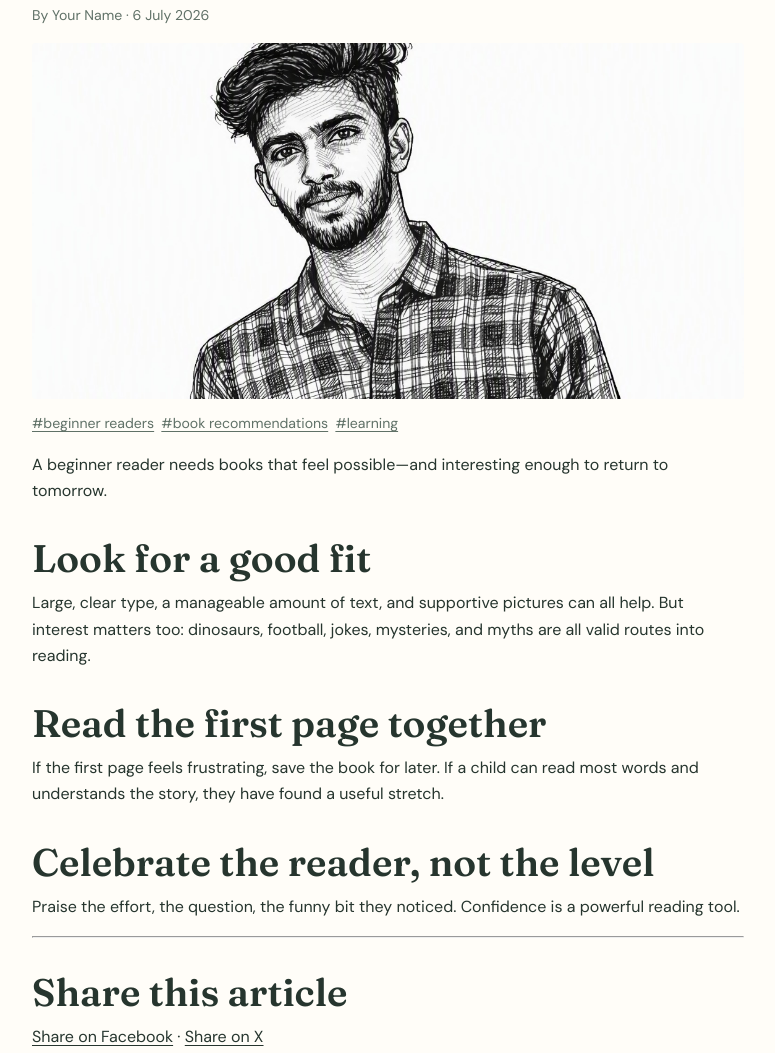
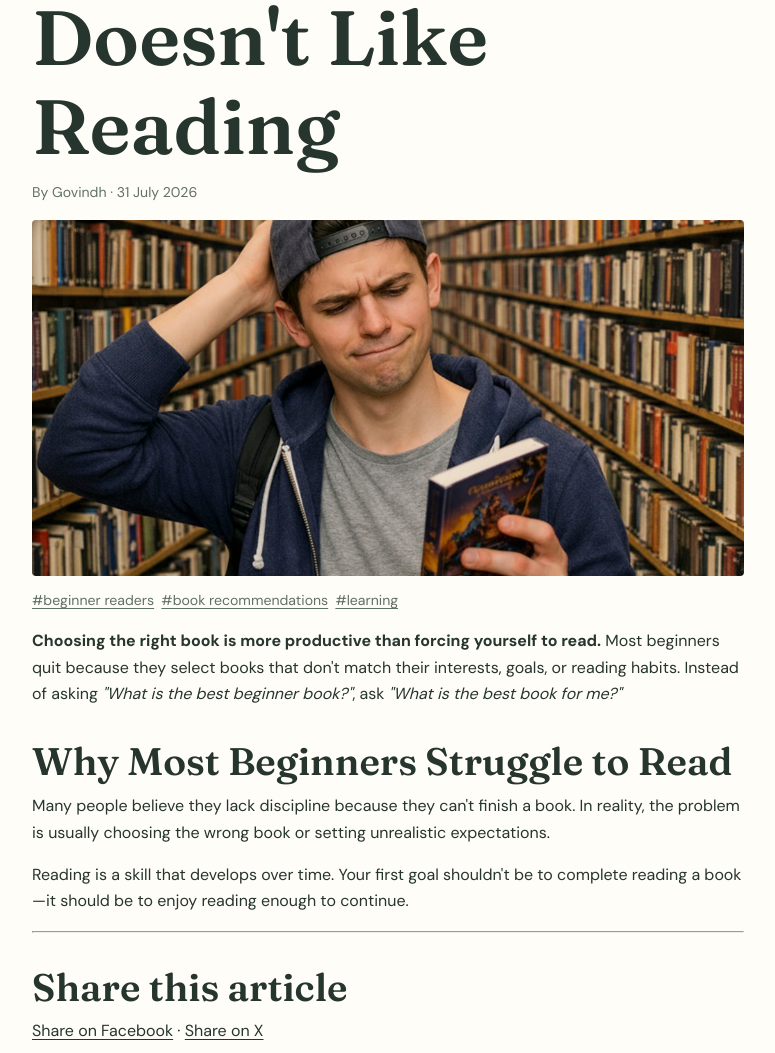
Before and after one commit to govindhklprm129-jpg/letsreadg, an Eleventy site: page src/blog/choosing-beginner-books.md in a window 1280 px wide. Shown: the part 481-1534 px from the top of the page, without its empty margins (252-1027 px from the left). Built offline with nearby package versions, Linux system fonts and the light colour scheme; Eleventy itself is replaced by a stand-in of ours; files that its build step writes are made by us from their sources.

Commit message:
Update Blog posts “choosing-beginner-books”

```diff
--- a/src/blog/choosing-beginner-books.md
+++ b/src/blog/choosing-beginner-books.md
@@ -1,24 +1,21 @@
 ---
 layout: post.njk
-title: How to Choose Books for a Beginner Reader
-date: 2026-07-06
-author: Your Name
+title: How to Choose a Book for a Beginner Who Doesn't Like Reading
+date: 2026-08-01T00:17:00.000+05:30
+author: "Govindh "
 category: Educational Guides
-tags: [beginner readers, book recommendations, learning]
-description: A simple checklist for choosing books that help new readers feel capable and excited.
-image: /assets/author.png
-imageAlt: Illustrated stack of children's books ready to be read
+tags:
+  - beginner readers
+  - book recommendations
+  - learning
+description: Five steps to help beginners choose a book they will enjoy reading
+image: /assets/uploads/blog1.jpg
+imageAlt: first book
 ---
-A beginner reader needs books that feel possible—and interesting enough to return to tomorrow.
+**Choosing the right book is more productive than forcing yourself to read.** Most beginners quit because they select books that don't match their interests, goals, or reading habits. Instead of asking *"What is the best beginner book?"*, ask *"What is the best book for me?"*
 
-## Look for a good fit
+## Why Most Beginners Struggle to Read
 
-Large, clear type, a manageable amount of text, and supportive pictures can all help. But interest matters too: dinosaurs, football, jokes, mysteries, and myths are all valid routes into reading.
+Many people believe they lack discipline because they can't finish a book. In reality, the problem is usually choosing the wrong book or setting unrealistic expectations.
 
-## Read the first page together
-
-If the first page feels frustrating, save the book for later. If a child can read most words and understands the story, they have found a useful stretch.
-
-## Celebrate the reader, not the level
-
-Praise the effort, the question, the funny bit they noticed. Confidence is a powerful reading tool.
+Reading is a skill that develops over time. Your first goal shouldn't be to complete reading a book—it should be to enjoy reading enough to continue.
```
Also changed, not shown: src/assets/uploads/author.jpg (added), src/assets/uploads/blog1.jpg (added).
